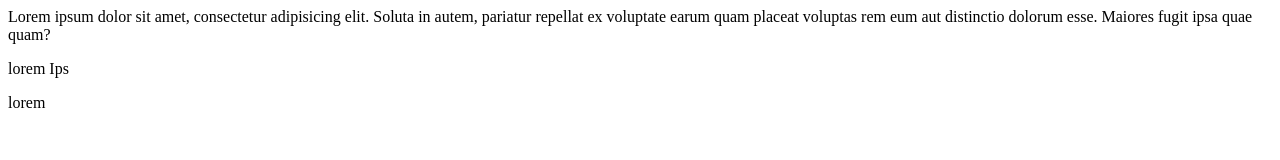
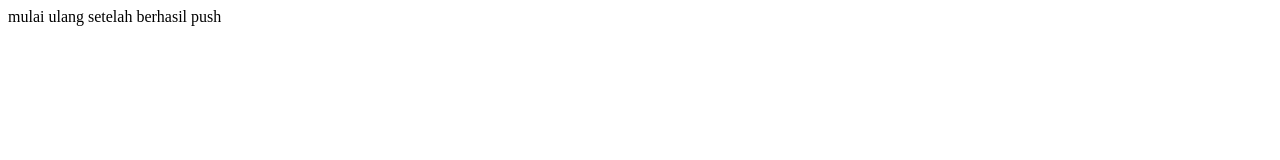
Before and after one commit to junarti/jhujhu, a plain HTML site: page index.html in a window 1280 px wide. Drawn offline with Linux system fonts and the light colour scheme.

Commit message:
pembaharuan ulang

```diff
--- a/index.html
+++ b/index.html
@@ -3,12 +3,11 @@
     <meta charset="UTF-8" />
     <meta http-equiv="X-UA-Compatible" content="IE=edge" />
     <meta name="viewport" content="width=<device-width>, initial-scale=1.0" />
-    <title>Document</title>
+    <title>latihan web programing</title>
   </head>
   <body>
-    <p>Lorem ipsum dolor sit amet, consectetur adipisicing elit. Soluta in autem, pariatur repellat ex voluptate earum quam placeat voluptas rem eum aut distinctio dolorum esse. Maiores fugit ipsa quae quam?</p>
-    <p>lorem Ips</p>
+    <p> mulai ulang setelah berhasil push </p>
 
-    <p>lorem</p>
+
   </body>
 </html>
```
